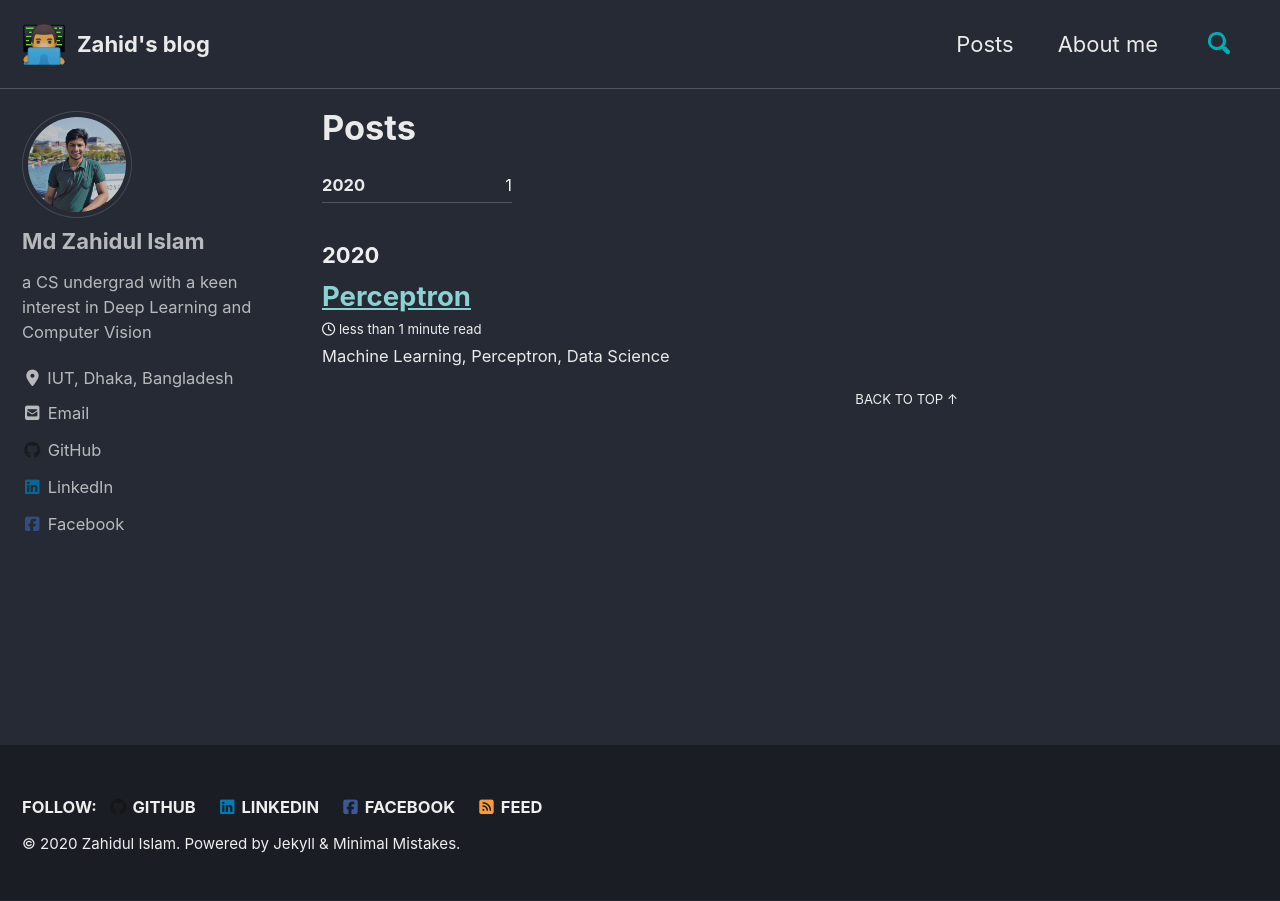
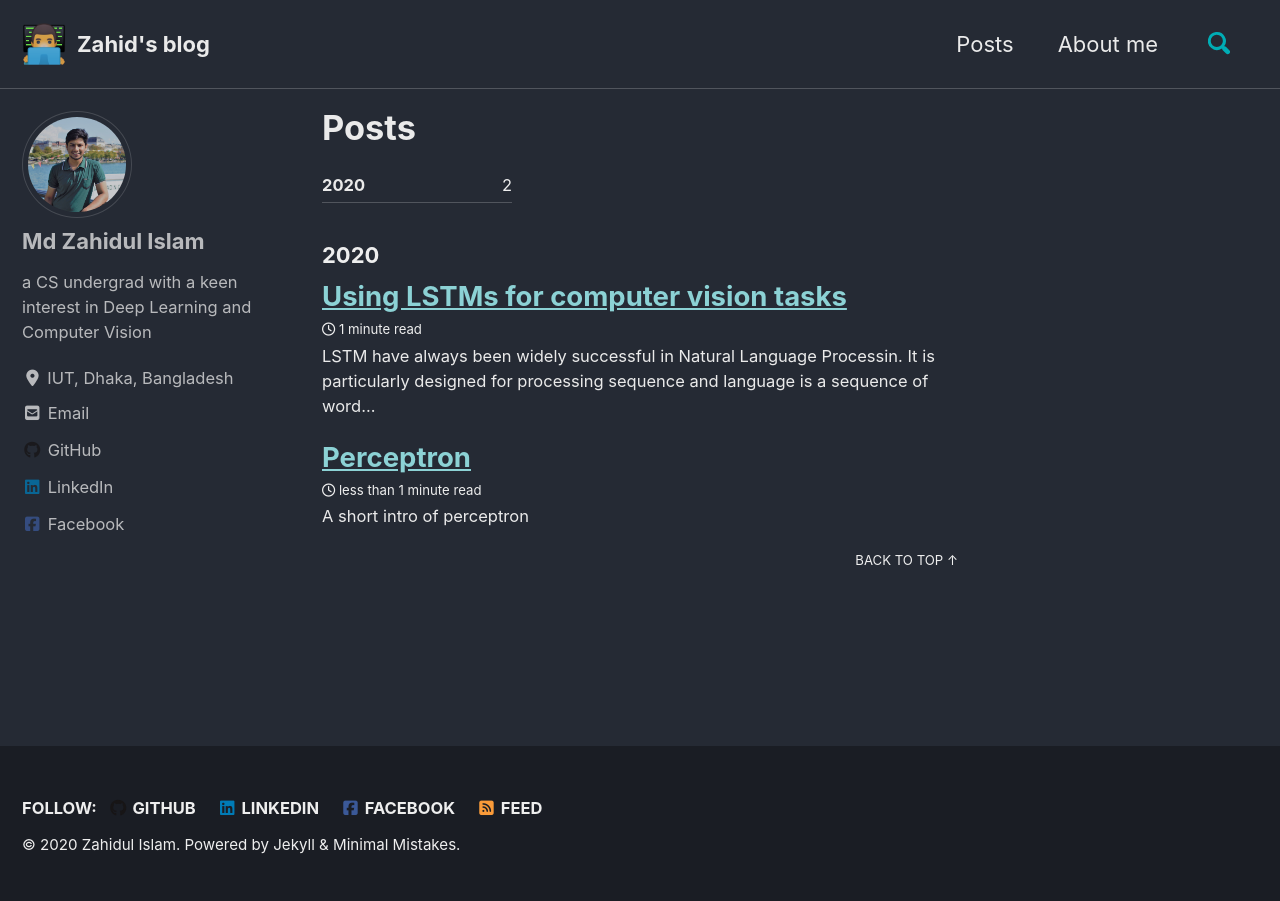
Before and after one commit to Zedd1558/Zedd1558.github.io, a Jekyll site: the page built from _pages/posts.md, in a window 1280 px wide. Built offline with Jekyll 4.4.1, drawn with Linux system fonts in a browser that asks for light colours; cached includes are drawn as plain includes; nearby versions of some CDN libraries; some of the changed lines change nothing that is shown.

Commit message:
add a new post

````diff
--- a/_posts/2020-05-12-perceptron.md
+++ b/_posts/2020-05-12-perceptron.md
@@ -4,7 +4,7 @@ date: 2020-05-12
 tags: [deep learning, data science]
 header:
     image: "/assets/images/cotton candy.jpg"
-excerpt: "Machine Learning, Perceptron, Data Science"
+excerpt: "A short intro of perceptron"
 mathjax: true
 comments: true
 ---
--- /dev/null
+++ b/_posts/2020-06-14-LSTM in Computer Vision.md
@@ -0,0 +1,39 @@
+---
+title:  "Using LSTMs for computer vision tasks"
+header:
+  teaser: "/assets/images/500x300.png"
+categories:
+  - deep learning
+tags:
+  - lstm
+  - computer vision
+---
+
+LSTM have always been widely successful in Natural Language Processin. It is particularly designed for processing sequence and language is a sequence of words.
+Let's say we have a dataset of imdb reviews and we want to classify them into positive reviews and negative ones. First we encode all the words into their corresponding word embeddings. Word embeddings are vectors or 1d arrays. Each word has a unique embedding. Neural network only deals with numerical values; not strings or characters. That's why representing each word with an embedding is necessary. Then these embeddings are fed into an LSTM cell one by one. The hidden state of the previous cell state is fed back again in the cell by a feedback loop. The output of the drawn from the last cell state.
+
+<img src="{{site.url}}{{site.baseurl}}/assets/images/figures/lstm.png" alt="a figure of LSTM">
+
+
+
+
+
+You'll find this post in your `_posts` directory. Go ahead and edit it and re-build the site to see your changes. You can rebuild the site in many different ways, but the most common way is to run `jekyll serve`, which launches a web server and auto-regenerates your site when a file is updated.
+
+To add new posts, simply add a file in the `_posts` directory that follows the convention `YYYY-MM-DD-name-of-post.ext` and includes the necessary front matter. Take a look at the source for this post to get an idea about how it works.
+
+Jekyll also offers powerful support for code snippets:
+
+```ruby
+def print_hi(name)
+  puts "Hi, #{name}"
+end
+print_hi('Tom')
+#=> prints 'Hi, Tom' to STDOUT.
+```
+
+Check out the [Jekyll docs][jekyll-docs] for more info on how to get the most out of Jekyll. File all bugs/feature requests at [Jekyll's GitHub repo][jekyll-gh]. If you have questions, you can ask them on [Jekyll Talk][jekyll-talk].
+
+[jekyll-docs]: http://jekyllrb.com/docs/home
+[jekyll-gh]:   https://github.com/jekyll/jekyll
+[jekyll-talk]: https://talk.jekyllrb.com/
````
Also changed, not shown: assets/images/500x300.png (added), assets/images/figures/cnn.png (added), assets/images/figures/cnnconvlstm.png (added), assets/images/figures/cnnlstm.png (added), assets/images/figures/lstm.png (added).
